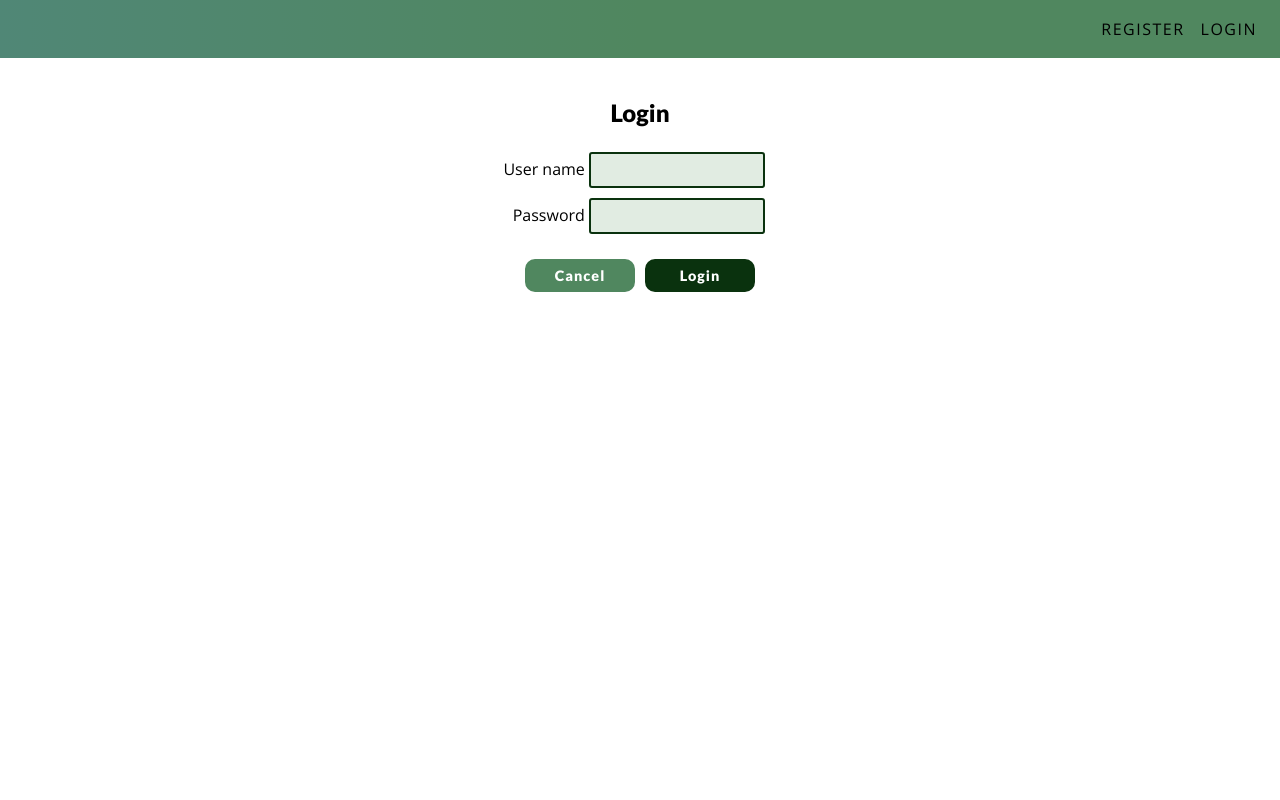
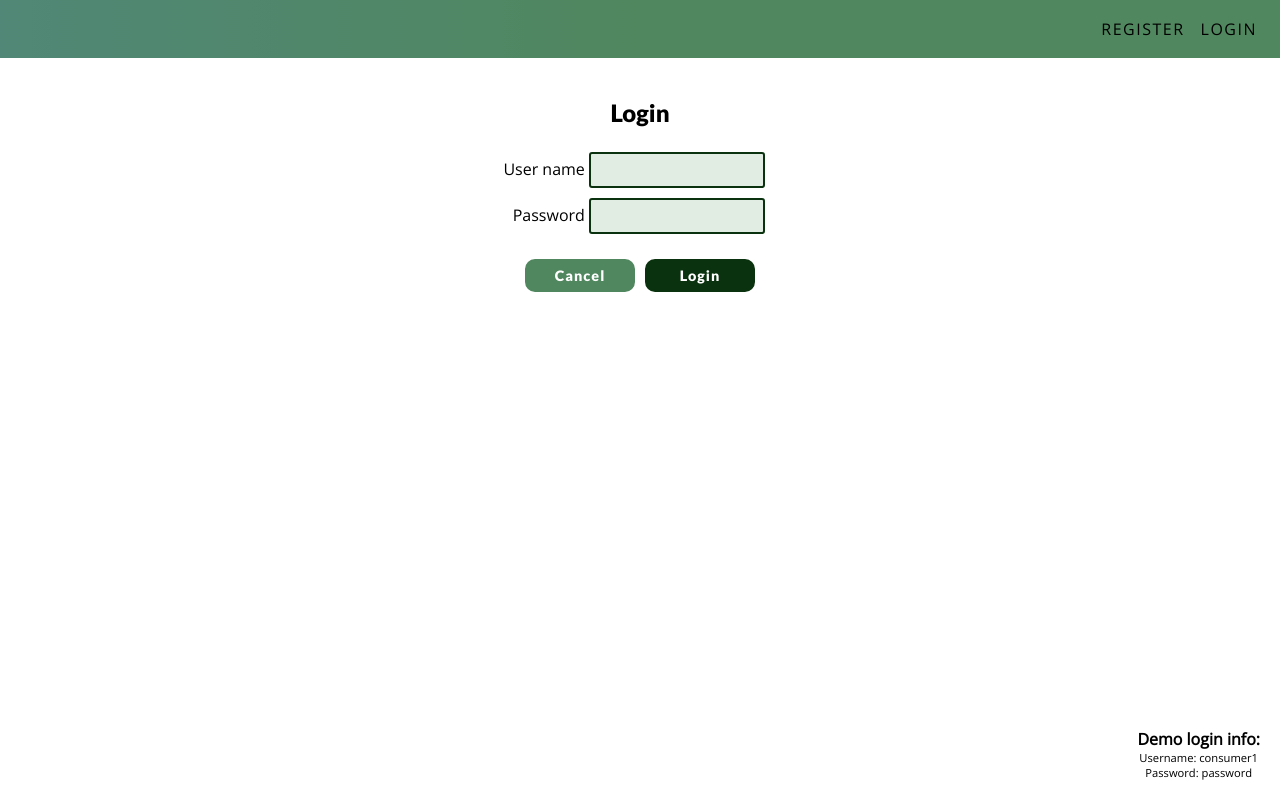
Before and after one commit to rise-erpelding/farmpicks, a React (Create React App) app: page /login in a window 1280 px wide. Built offline with nearby package versions, Linux system fonts and the light colour scheme; no server answers.

Commit message:
added demo login info

```diff
--- /dev/null
+++ b/src/components/DemoLoginInfo/DemoLoginInfo.css
@@ -0,0 +1,23 @@
+.demo-login-info {
+  position: fixed;
+  bottom: 10px;
+  right: 10px;
+  padding: 10px;
+  border-radius: 3px;
+  background-color: #e1ece2;
+  background: rgba(255, 255, 255, 0.6);
+}
+
+.demo-login-info > h3,
+.demo-login-info > p {
+  margin: 0;
+  padding: 0;
+}
+
+.demo-login-info > h3 {
+  font-size: 1em;
+}
+
+.demo-login-info > p {
+  font-size: 0.7em;
+}
--- /dev/null
+++ b/src/components/DemoLoginInfo/DemoLoginInfo.js
@@ -0,0 +1,14 @@
+import React from 'react'
+import './DemoLoginInfo.css'
+
+// Demo user login info
+
+export default function Hero() {
+  return (
+    < div className='demo-login-info'>
+      <h3>Demo login info:</h3>
+      <p>Username: consumer1</p>
+      <p>Password: password</p>
+    </div>
+  )
+}
--- a/src/routes/LoginPage/LoginPage.js
+++ b/src/routes/LoginPage/LoginPage.js
@@ -2,9 +2,9 @@ import React, { Component } from 'react'
 import TokenService from '../../services/token-service'
 import AuthApiService from '../../services/auth-api-service'
 import FarmContext from '../../contexts/FarmContext'
-// import { Link } from 'react-router-dom'
-// import config from '../../config'
 import './LoginPage.css'
+
+import DemoLoginInfo from '../../components/DemoLoginInfo/DemoLoginInfo'
 
 
 class LoginPage extends Component {
@@ -80,6 +80,7 @@ class LoginPage extends Component {
           <button type='button' onClick={this.handleClickCancel}>Cancel</button>
           <button type='submit'>Login</button>
         </form>
+        <DemoLoginInfo />
       </div>
     )
   }
--- a/src/routes/RegistrationPage/RegistrationPage.js
+++ b/src/routes/RegistrationPage/RegistrationPage.js
@@ -1,5 +1,7 @@
 import React, { Component } from 'react'
 import './RegistrationPage.css'
+
+import DemoLoginInfo from '../../components/DemoLoginInfo/DemoLoginInfo'
 
 class RegistrationPage extends Component {
   handleSubmit = e => {
@@ -32,6 +34,7 @@ class RegistrationPage extends Component {
           <button type='button' onClick={this.handleClickCancel}>Cancel</button>
           <button type='submit'>Register</button>
         </form>
+        <DemoLoginInfo />
       </div>
     )
   }
--- a/src/routes/SearchPage/SearchPage.js
+++ b/src/routes/SearchPage/SearchPage.js
@@ -5,6 +5,8 @@ import SearchBar from '../../components/SearchBar/SearchBar'
 import Dropdown from '../../components/Dropdown/Dropdown'
 import FilteredFarmsService from '../../services/filtered-farms-service'
 import './SearchPage.css'
+
+import DemoLoginInfo from '../../components/DemoLoginInfo/DemoLoginInfo'
 
 class SearchPage extends Component {
   static contextType = FarmContext
@@ -23,8 +25,6 @@ class SearchPage extends Component {
   }
 
   render () {
-
-    // window.sessionStorage.removeItem('filteredFarms')
     FilteredFarmsService.clearFilteredFarms()
 
     const farmAddStatus = this.context.farmAdded === true ? <div className="search-page__farm-added--success">Farm added successfully</div> : null
@@ -35,6 +35,7 @@ class SearchPage extends Component {
         {farmAddStatus}
         <SearchBar onChangePage={this.changePage} />
         <Dropdown onChangePage={this.changePage} />
+        <DemoLoginInfo />
       </div>
     )
   }
```
